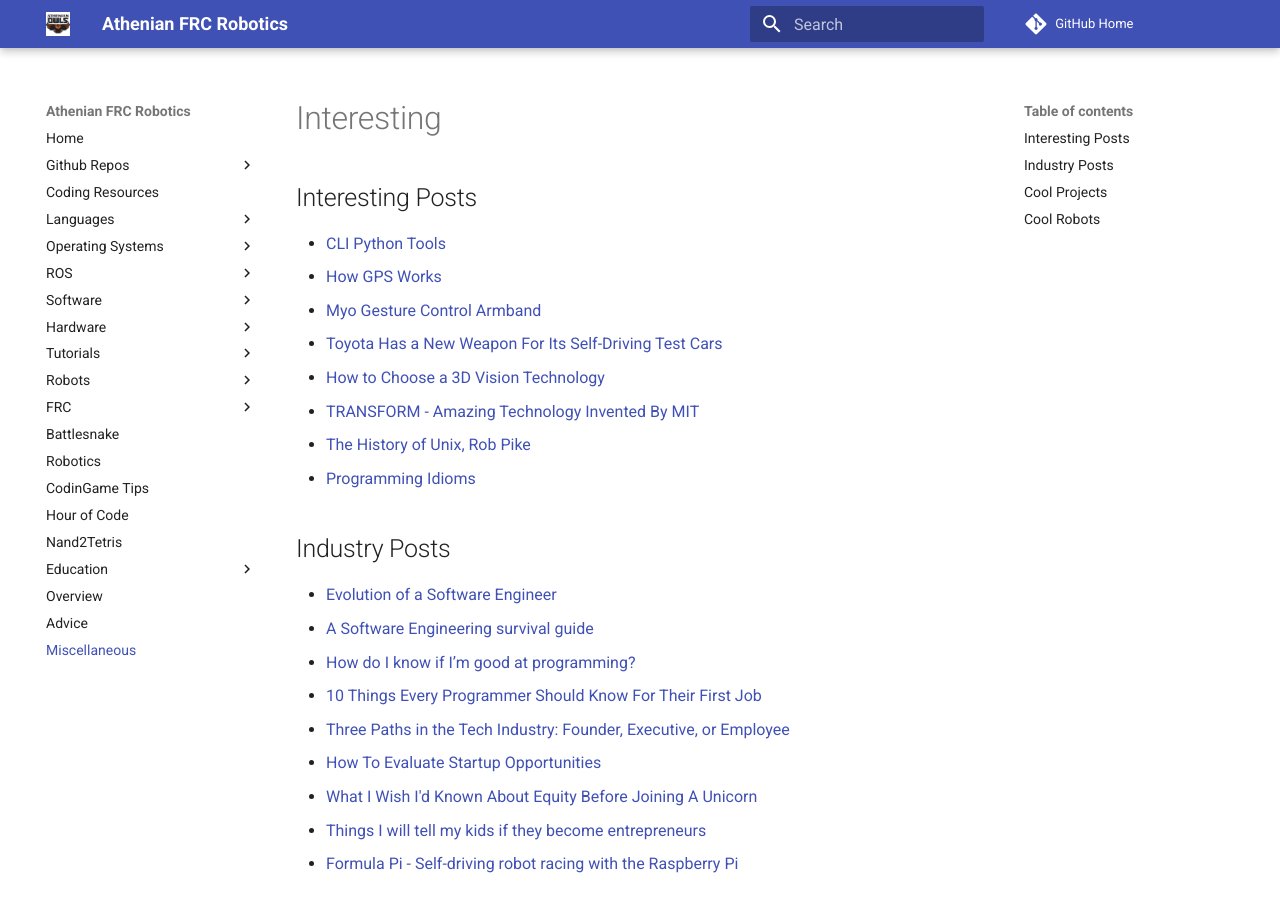
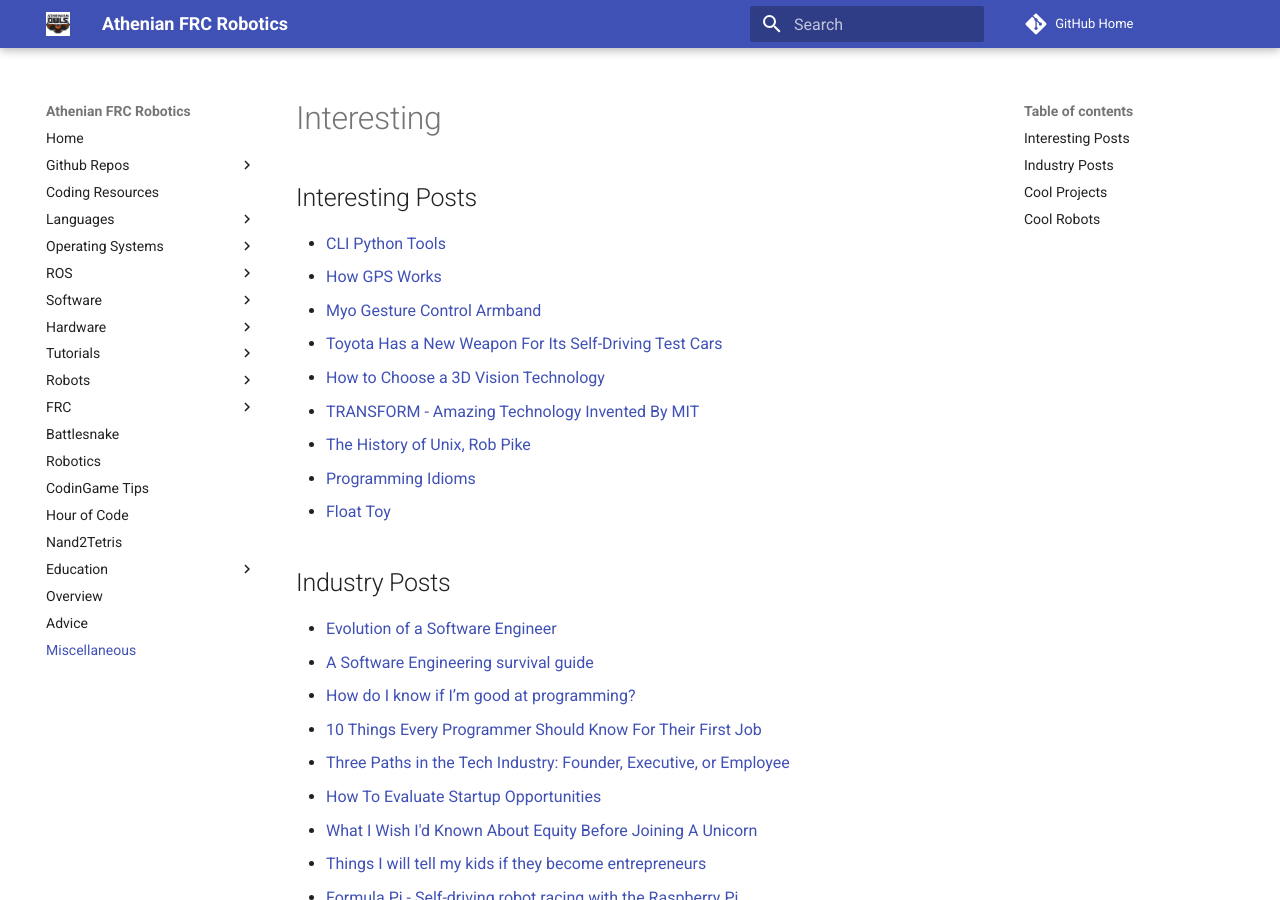
Before and after one commit to athenian-robotics/athenian-robotics-mkdocs, an MkDocs documentation site: the page built from docs/interesting.md, in a window 1280 px wide and 900 px high. Built offline with MkDocs 1.6.1 and Material for MkDocs 9.7.7, drawn with Linux system fonts in a browser that asks for light colours; comment, search, counter and statistics services are not loaded.

Commit message:
Update docs

```diff
--- a/docs/interesting.md
+++ b/docs/interesting.md
@@ -9,6 +9,7 @@
 * [TRANSFORM - Amazing Technology Invented By MIT](https://www.youtube.com/watch?v=lCARHatJQJA)
 * [The History of Unix, Rob Pike](https://www.youtube.com/watch?v=_2NI6t2r_Hs)
 * [Programming Idioms](https://www.programming-idioms.org/about#about-block-all-idioms)
+* [Float Toy](http://evanw.github.io/float-toy/)
 
 ## Industry Posts
 * [Evolution of a Software Engineer](https://medium.com/@bfil/evolution-of-a-software-engineer-a9f88531084)
```
